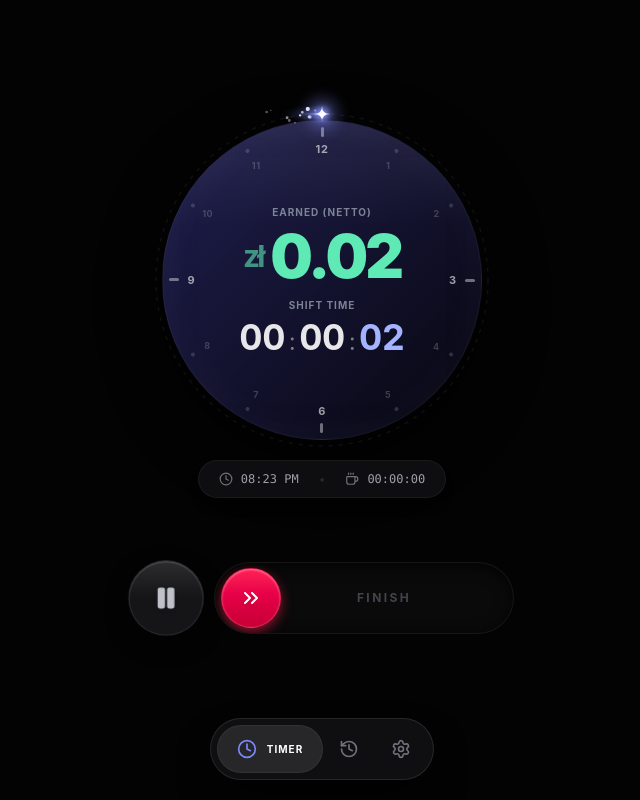
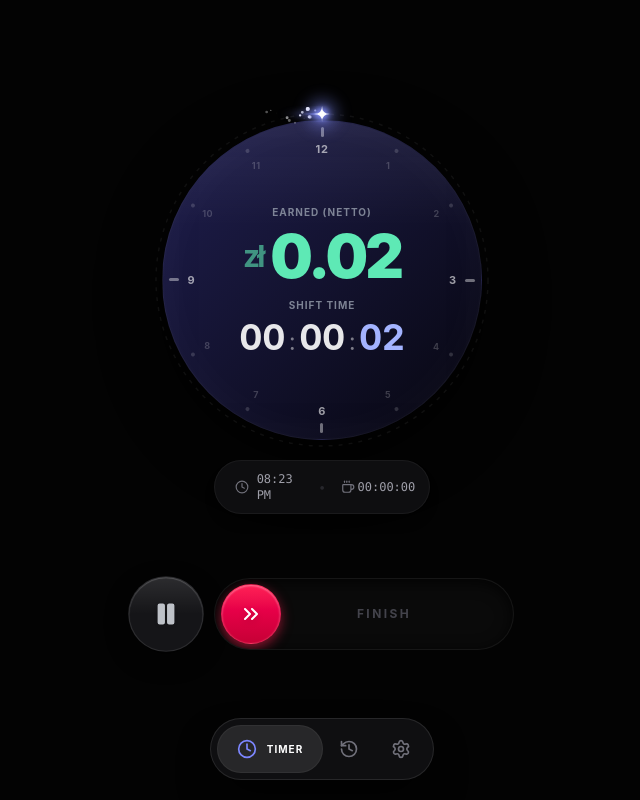
Before and after one commit to OwenSide/work-tracker-pwa, a React (Vite) app: page / in a window 1280 px wide. Both pictures are taken after a click on the button "START". Shown: the whole page, without its empty margins (318-958 px from the left). Built offline with nearby package versions, Linux system fonts and the light colour scheme.

Commit message:
removed seconds from pause time editing for better UX

```diff
--- a/dev-dist/sw.js
+++ b/dev-dist/sw.js
@@ -81,7 +81,7 @@ define(['./workbox-7e5eb42b'], (function (workbox) { 'use strict';
     "revision": "c65e31a2bdb0cb54e293a40cbab8e3f7"
   }, {
     "url": "index.html",
-    "revision": "0.utlvhtmdqvg"
+    "revision": "0.3co856hgmb8"
   }], {});
   workbox.cleanupOutdatedCaches();
   workbox.registerRoute(new workbox.NavigationRoute(workbox.createHandlerBoundToURL("index.html"), {
--- a/src/pages/Dashboard.jsx
+++ b/src/pages/Dashboard.jsx
@@ -73,7 +73,7 @@ export default function Dashboard({
     setActiveShift({ ...activeShift, startTime: d.getTime() });
   };
 
-  // ПАУЗА (Часы:Минуты:СЕКУНДЫ)
+  // ПАУЗА (Только Часы:Минуты)
   const handlePauseClick = () => {
     if (!activeShift) return;
     let currentPauseMs = activeShift.totalPauseTime || 0;
@@ -82,9 +82,9 @@ export default function Dashboard({
     }
     const h = String(Math.floor(currentPauseMs / 3600000)).padStart(2, '0');
     const m = String(Math.floor((currentPauseMs % 3600000) / 60000)).padStart(2, '0');
-    const s = String(Math.floor((currentPauseMs % 60000) / 1000)).padStart(2, '0');
 
-    setEditPauseVal(`${h}:${m}:${s}`); // Учитываем секунды
+    // Передаем только часы и минуты
+    setEditPauseVal(`${h}:${m}`);
     setIsEditingPause(true);
   };
 
@@ -92,9 +92,9 @@ export default function Dashboard({
     setIsEditingPause(false);
     if (!editPauseVal || !setActiveShift) return;
 
-    // Безопасно разбиваем строку, даже если там нет секунд
-    const [h = 0, m = 0, s = 0] = editPauseVal.split(':').map(Number);
-    const newPauseMs = (h * 3600 + m * 60 + s) * 1000; // Добавили секунды в расчет
+    // Секунды при ручном вводе просто обнуляются
+    const [h = 0, m = 0] = editPauseVal.split(':').map(Number);
+    const newPauseMs = (h * 3600 + m * 60) * 1000;
 
     setActiveShift({
       ...activeShift,
@@ -244,14 +244,16 @@ export default function Dashboard({
         {/* ОБНОВЛЕННАЯ ПРЕМИУМ-КАПСУЛА ИНФО */}
         <AnimatePresence>
           {activeShift && (
-            <motion.div initial={{ opacity: 0, y: -10, scale: 0.95 }} animate={{ opacity: 1, y: 0, scale: 1 }} exit={{ opacity: 0, y: -10, scale: 0.95 }} className="flex items-center justify-center gap-4 sm:gap-5 bg-zinc-900/60 border border-white/5 backdrop-blur-md rounded-full px-5 py-2.5 mt-5 shadow-lg z-20 w-auto min-w-[200px]">
+            <motion.div initial={{ opacity: 0, y: -10, scale: 0.95 }} animate={{ opacity: 1, y: 0, scale: 1 }} exit={{ opacity: 0, y: -10, scale: 0.95 }} className="flex items-center justify-center gap-4 bg-zinc-900/60 border border-white/5 backdrop-blur-md rounded-full px-5 py-2.5 mt-5 shadow-lg z-20 w-auto min-w-[200px]">
 
               {/* РЕДАКТИРУЕМОЕ ВРЕМЯ СТАРТА */}
               <div
                 onClick={!isEditingStart ? handleStartClick : undefined}
                 className="flex items-center gap-2 text-zinc-400 cursor-pointer hover:text-white transition-colors group"
               >
-                <Clock size={14} className={cn("transition-colors", isEditingStart ? "text-indigo-400" : "text-zinc-500 group-hover:text-zinc-400")}/>
+                <Clock size={14} className={cn("transition-colors shrink-0", isEditingStart ? "text-indigo-400" : "text-zinc-500 group-hover:text-zinc-400")}/>
+                {/* Фиксируем ширину контейнера, чтобы избежать прыжков */}
+                <div className="w-[46px] flex items-center justify-center">
                   {isEditingStart ? (
                     <input
                       type="time"
@@ -260,36 +262,39 @@ export default function Dashboard({
                       onChange={(e) => setEditStartVal(e.target.value)}
                       onBlur={handleSaveStart}
                       onKeyDown={(e) => e.key === 'Enter' && handleSaveStart()}
-                    // ИЗМЕНЕНО: [&::-webkit-calendar-picker-indicator]:hidden убирает иконку часов браузера
-                    className="bg-black/60 border border-indigo-500/50 rounded text-white font-mono text-sm w-[76px] text-center focus:outline-none focus:border-indigo-400 shadow-inner appearance-none [&::-webkit-calendar-picker-indicator]:hidden [&::-webkit-clear-button]:hidden"
+                      className="bg-black/60 border border-indigo-500/50 rounded text-white font-mono text-xs w-full text-center focus:outline-none focus:border-indigo-400 shadow-inner appearance-none [&::-webkit-calendar-picker-indicator]:hidden [&::-webkit-clear-button]:hidden p-0 m-0 leading-none"
                     />
                   ) : (
-                  <span className="font-mono text-xs font-medium" title="Изменить время старта">{startStr}</span>
+                    <span className="font-mono text-xs font-medium tabular-nums" title="Изменить время старта">{startStr}</span>
                   )}
                 </div>
+              </div>
 
-              <span className={cn("text-xs transition-colors duration-500", isPaused ? "text-amber-400" : "text-zinc-700/50")}>•</span>
+              <span className={cn("text-xs transition-colors duration-500 shrink-0", isPaused ? "text-amber-400" : "text-zinc-700/50")}>•</span>
 
               {/* РЕДАКТИРУЕМОЕ ВРЕМЯ ПАУЗЫ */}
               <div
                 onClick={!isEditingPause ? handlePauseClick : undefined}
                 className={cn("flex items-center gap-2 transition-colors cursor-pointer group", isPaused ? "text-amber-400 hover:text-amber-300" : "text-zinc-400 hover:text-white")}
               >
-                <Coffee size={14} className={cn(isPaused ? "animate-pulse" : "text-zinc-500 group-hover:text-zinc-400", isEditingPause && "text-indigo-400")}/>
+                <Coffee size={14} className={cn("shrink-0", isPaused ? "animate-pulse" : "text-zinc-500 group-hover:text-zinc-400", isEditingPause && "text-indigo-400")}/>
+                {/* Вернули ширину 46px как у времени старта */}
+                <div className="w-[46px] flex items-center justify-center">
                   {isEditingPause ? (
                     <input
                       type="time"
-                    step="1"
+                      // step="1" удален, чтобы iOS и десктоп показывали аккуратный выбор только часов и минут
                       autoFocus
                       value={editPauseVal}
                       onChange={(e) => setEditPauseVal(e.target.value)}
                       onBlur={handleSavePause}
                       onKeyDown={(e) => e.key === 'Enter' && handleSavePause()}
-                    className="bg-black/60 border border-indigo-500/50 rounded text-white font-mono text-sm w-[96px] text-center focus:outline-none focus:border-indigo-400 shadow-inner appearance-none [&::-webkit-calendar-picker-indicator]:hidden [&::-webkit-clear-button]:hidden"
+                      className="bg-black/60 border border-indigo-500/50 rounded text-white font-mono text-xs w-full text-center focus:outline-none focus:border-indigo-400 shadow-inner appearance-none [&::-webkit-calendar-picker-indicator]:hidden [&::-webkit-clear-button]:hidden p-0 m-0 leading-none"
                     />
                   ) : (
                     <span className="font-mono text-xs font-medium tabular-nums" title="Изменить время паузы">{pauseStr}</span>
                   )}
+                </div>
               </div>
 
             </motion.div>
```
Lines whose indentation alone changed are shown as unchanged.
